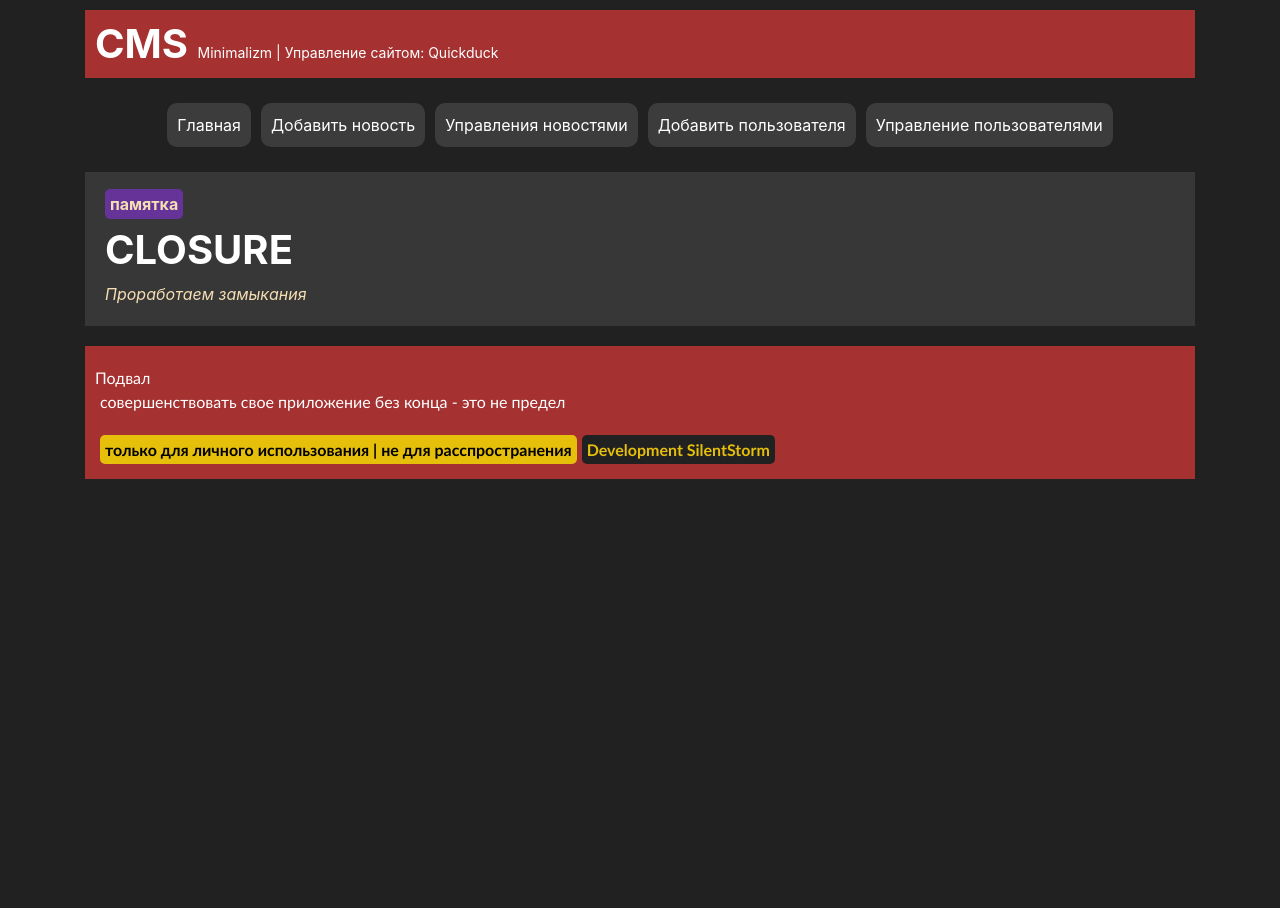
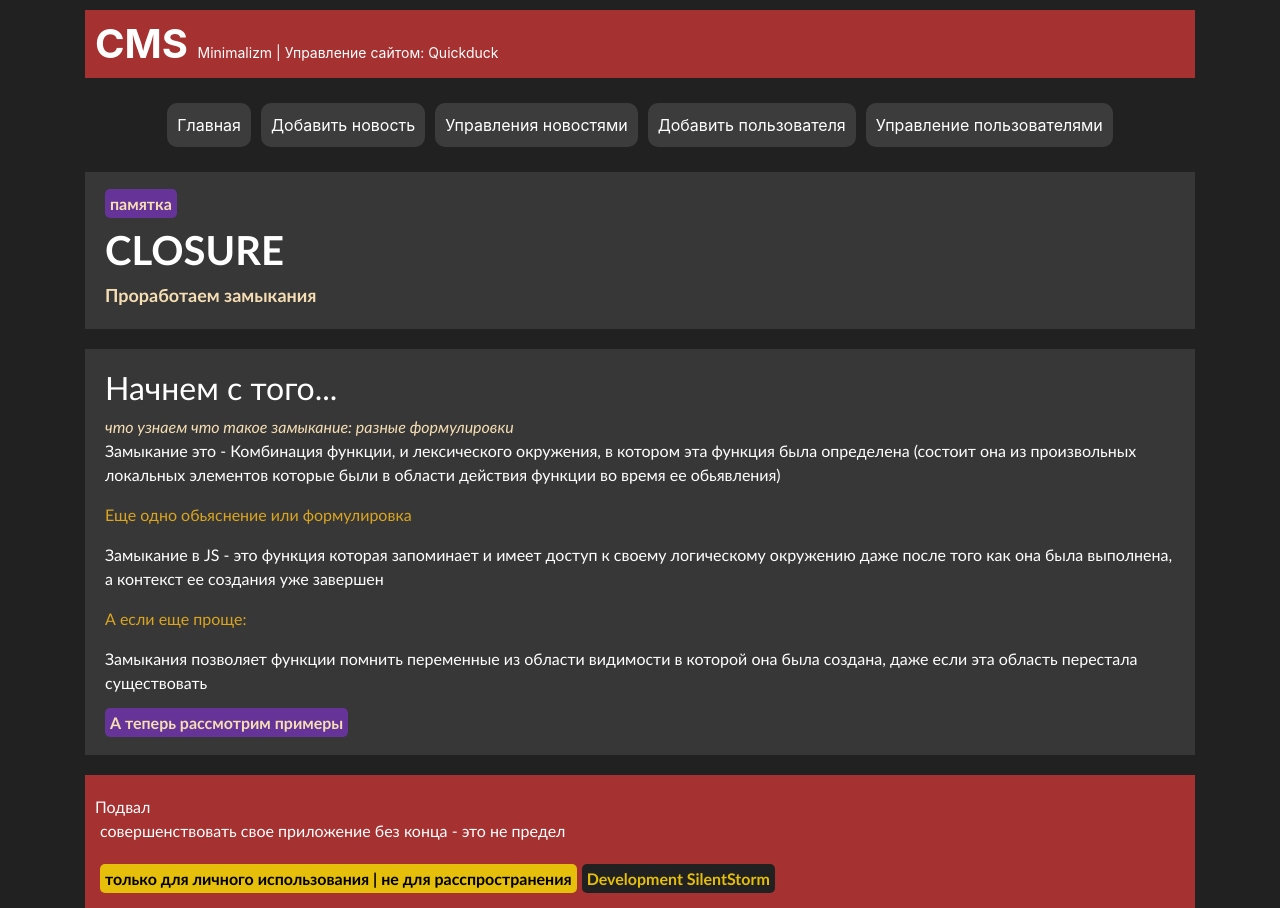
Before and after one commit to Viacheslav1998/cms-quickduck, a Vue app: page /test-closure in a window 1280 px wide. Before the commit the page ends 800 px from the top, so only its background shows below. Built offline with nearby package versions, Linux system fonts and the light colour scheme; what vue-sweetalert2 would draw is missing.

Commit message:
feat: context

```diff
--- a/src/testPages/testClosure.vue
+++ b/src/testPages/testClosure.vue
@@ -1,10 +1,21 @@
 <template>
   <div class="container">
     <div class="base">
-      <span class="" style="color: wheat; background-color: rebeccapurple; padding: 5px; margin: 5px 0; border-radius: 5px; margin-top: 10px;"><b>памятка</b></span>
+      <span style="color: wheat; background-color: rebeccapurple; padding: 5px; margin: 5px 0; border-radius: 5px; margin-top: 10px;"><b>памятка</b></span>
       <div class="top-line-padding"></div>
       <h1><b>CLOSURE</b></h1>
-      <i style="color: wheat;">Проработаем замыкания</i>
+      <b style="color: wheat; font-size: 18px;">Проработаем замыкания</b>
+    </div>
+
+    <div class="base">
+      <h2>Начнем с того...</h2>
+      <i style="color: wheat;">что узнаем что такое замыкание: разные формулировки</i>
+      <p style="color: white;">Замыкание это - Комбинация функции, и лексического окружения, в котором эта функция была определена (состоит она из произвольных локальных элементов которые были в области действия функции во время ее обьявления)</p>
+      <p style="color: goldenrod;">Еще одно обьяснение или формулировка</p>
+      <p style="color: white"> Замыкание в JS - это функция которая запоминает и имеет доступ к своему логическому окружению даже после того как она была выполнена, a контекст ее создания уже завершен</p>
+      <p style="color: goldenrod;">А если еще проще:</p>
+      <p style="color: white;">Замыкания позволяет функции помнить переменные из области видимости в которой она была создана, даже если эта область перестала существовать</p>
+      <span style="color: wheat; background-color: rebeccapurple; padding: 5px; margin: 5px 0; border-radius: 5px; margin-top: 10px;"><b>А теперь рассмотрим примеры</b></span>
     </div>
   </div>
 </template>
@@ -13,6 +24,8 @@
 </script>
 
 <style scoped>
+
+div { font-family: Calibri; }
 .base {
   margin: 20px 0;
   padding: 20px;
--- a/src/testPages/testStaticData.vue
+++ b/src/testPages/testStaticData.vue
@@ -24,7 +24,7 @@ export default {
   components: { testSubmit },
   data() {
     return {
-      textTest: 'тут какое то другое сообщение оно было передано к родительскому уровню',
+      textTest: 'этот текст был передан через дочерний компонент',
     }
   },
   methods: {
```
